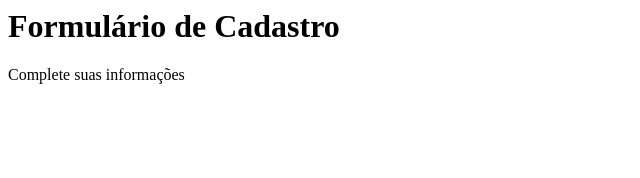
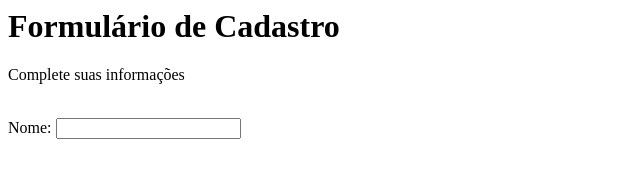
Before and after one commit to danielgomes92/Formulario-de-Cadastro, a plain HTML site: page index.html in a window 1280 px wide. Shown: the whole page, without its empty margins (0-640 px from the left). Drawn offline with Linux system fonts and the light colour scheme.

Commit message:
Divisão = Nome
Divisão do Formulário - com Required, será obrigatório o preenchimento da informação.

```diff
--- a/index.html
+++ b/index.html
@@ -9,5 +9,12 @@
             <p>Complete suas informações</p>
             <br>
         </div>
+
+        <form>
+            <div>
+                <label for="Nome">Nome:</label>
+                <input type="text" name="nome" id="nome" required>
+            </div>
+        </form>
     </body>
 </html>
```
